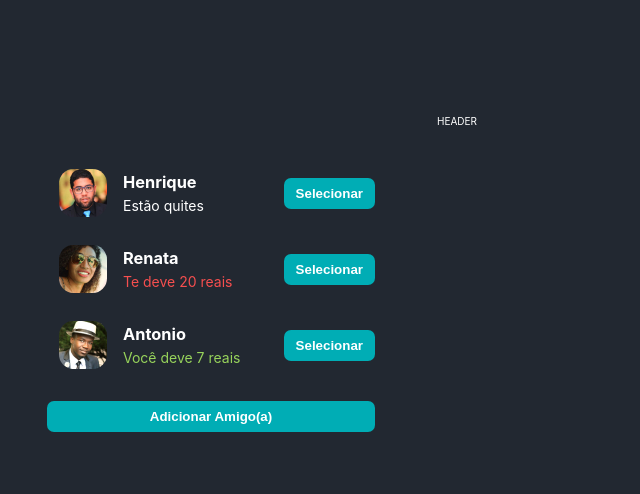
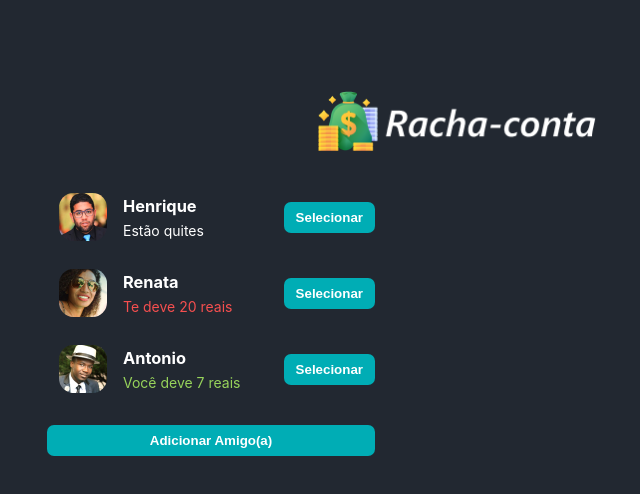
Before and after one commit to JuFML/racha-conta-react, a React (Vite) app: page / in a window 1280 px wide. Shown: the top 494 px of the page, without its empty margins (183-823 px from the left). Built offline with nearby package versions, Linux system fonts and the light colour scheme.

Commit message:
add logo

```diff
--- a/src/App.jsx
+++ b/src/App.jsx
@@ -115,7 +115,9 @@ const App = () => {
 
   return (
     <>
-      <header className="header">HEADER</header>
+      <header className="header">
+        <img src="logo-racha-conta.png" alt="log racha conta" />
+      </header>
       <main className="app">
         <aside className="sidebar">
           <ul>
```
Also changed, not shown: public/logo-racha-conta.png (added).
